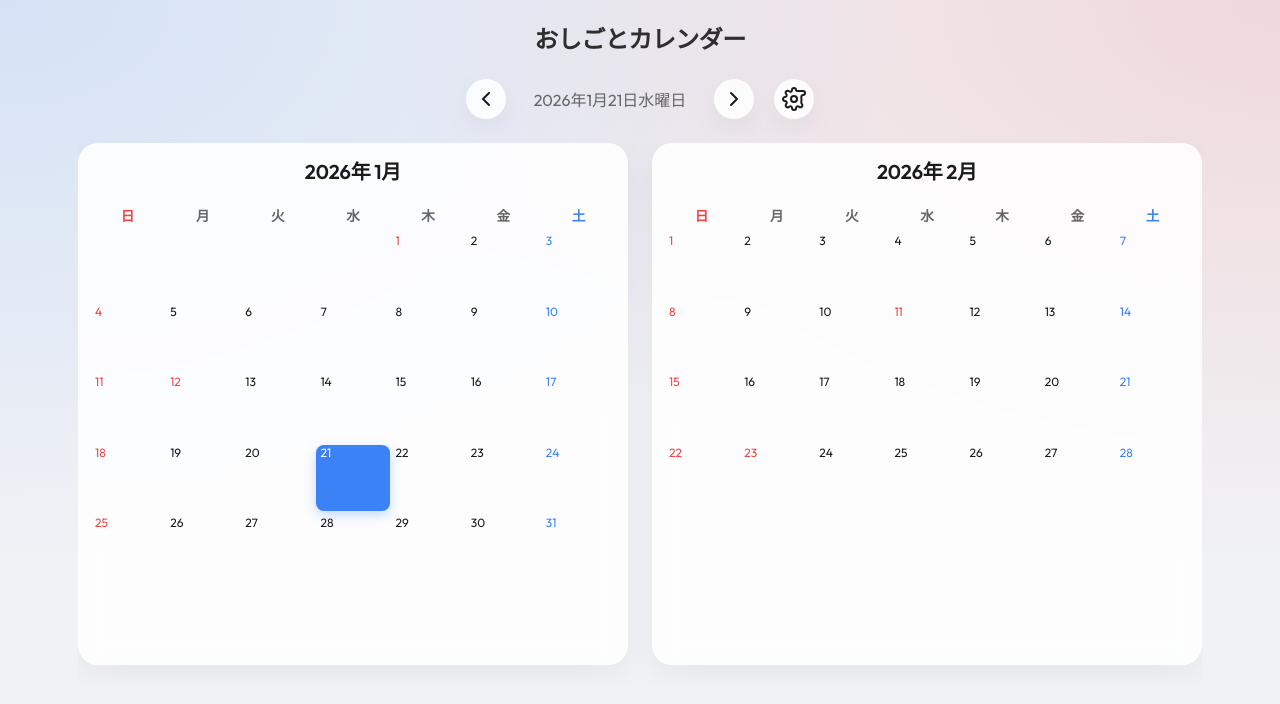
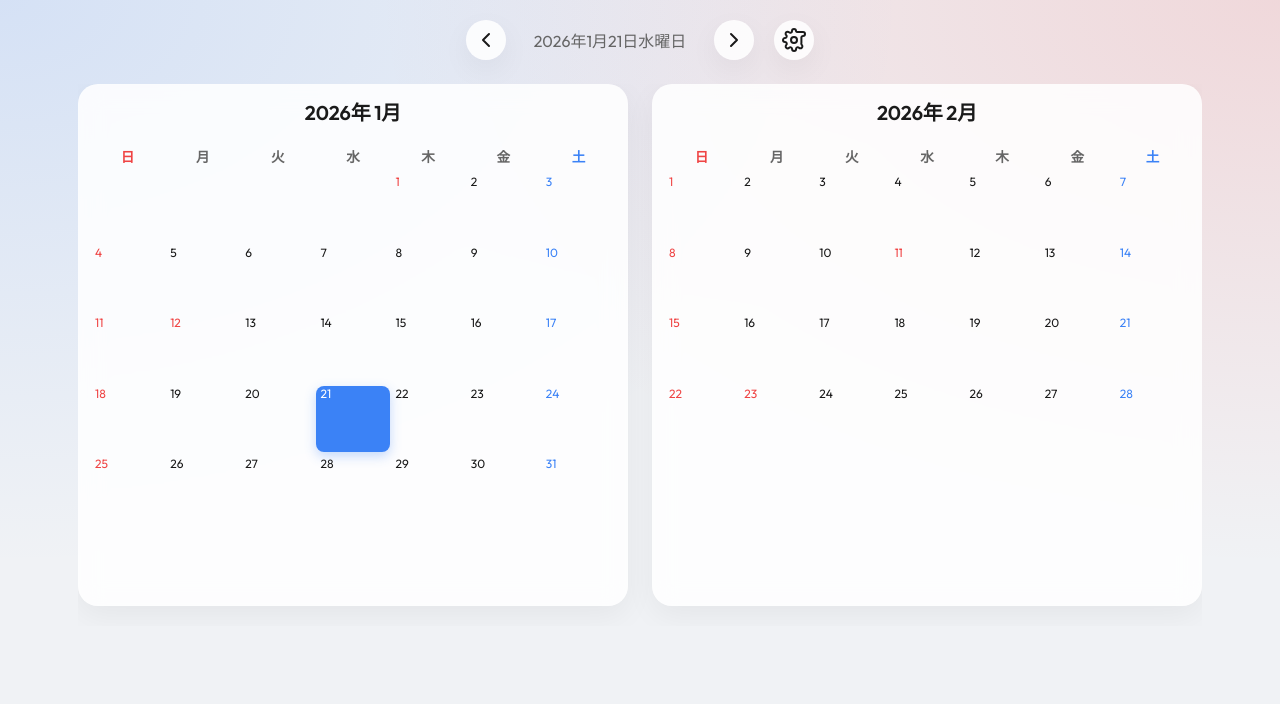
Before and after one commit to daraddara/oshikoyo, a website: page index.html in a window 1280 px wide. Drawn offline with Linux system fonts and the light colour scheme.

Commit message:
画面上部のアプリタイトルを削除

```diff
--- a/index.html
+++ b/index.html
@@ -22,9 +22,7 @@
 
 <body>
     <div class="app-container">
-        <header class="header">
-            <h1 class="app-title">おしごとカレンダー</h1>
-        </header>
+
 
         <div class="main-layout" id="mainLayout">
             <div class="calendar-section">
--- a/style.css
+++ b/style.css
@@ -60,10 +60,7 @@ body {
     /* Allow wide content */
 }
 
-.header {
-    margin-bottom: 24px;
-    text-align: center;
-}
+
 
 /* Calendar Section (Controls + Grid) */
 .calendar-section {
@@ -108,13 +105,7 @@ body {
     transform: scale(0.95);
 }
 
-.app-title {
-    font-size: 1.5rem;
-    font-weight: 600;
-    margin-bottom: 0.5rem;
-    letter-spacing: -0.02em;
-    opacity: 0.9;
-}
+
 
 .current-date-display {
     font-size: 1rem;
```
